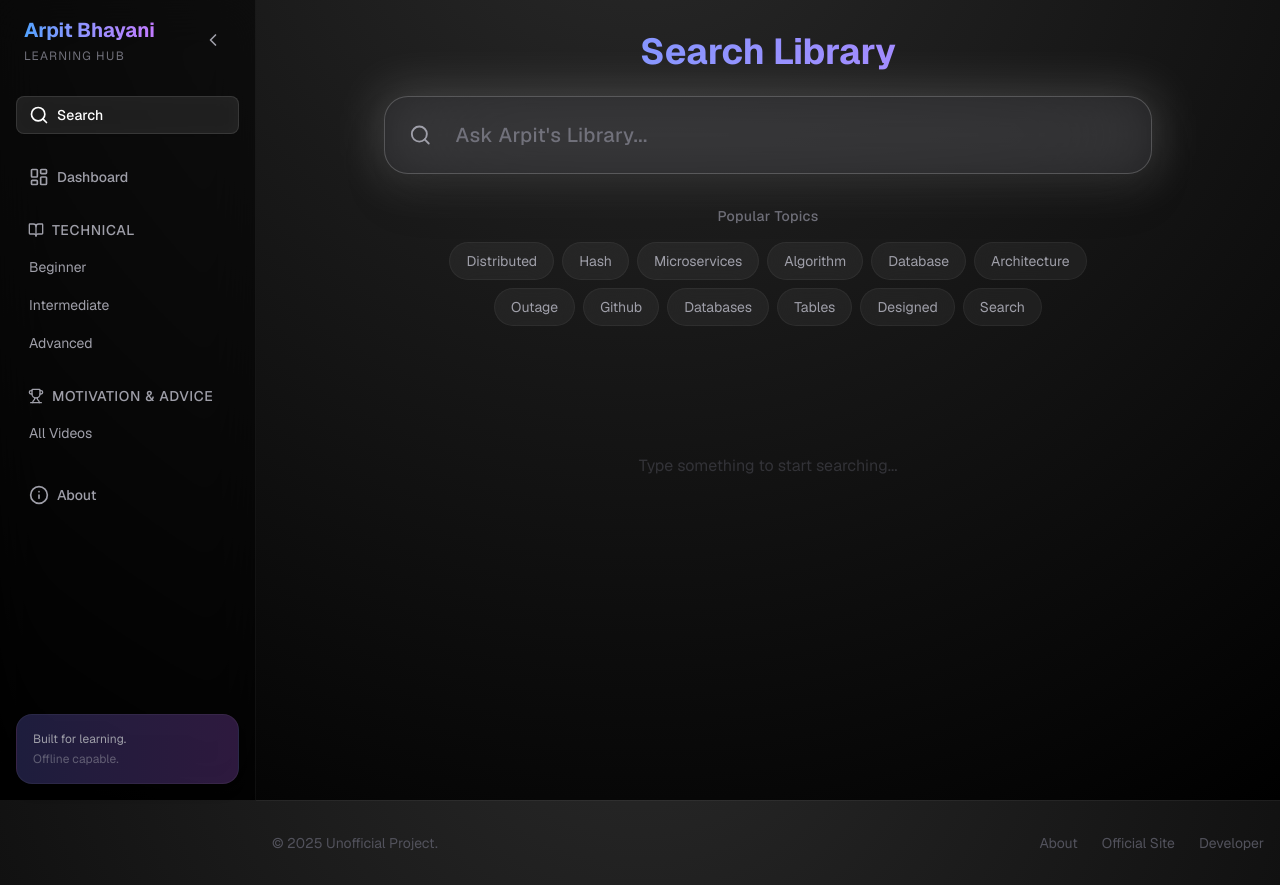
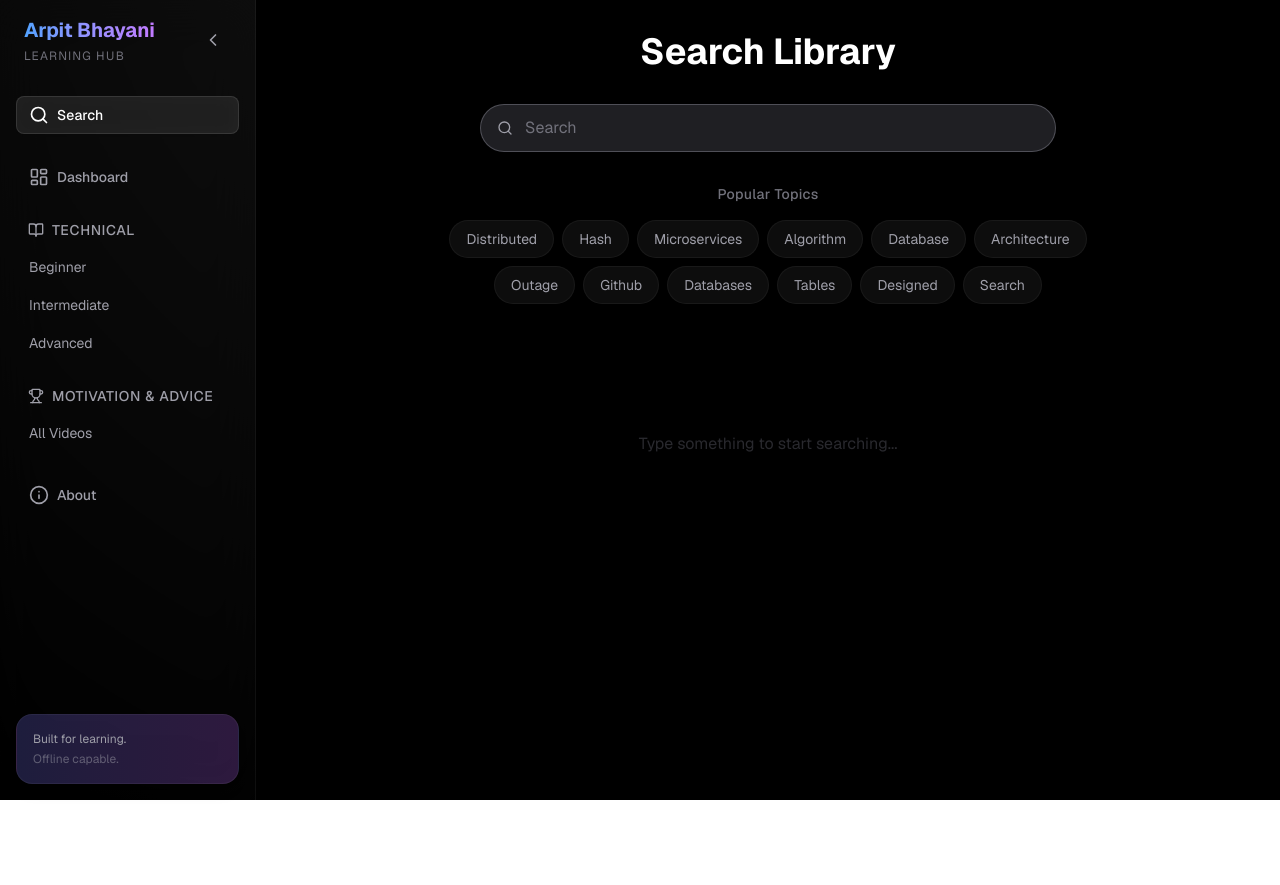
Before and after one commit to Raviikumar001/arpit-bhayani-system-design, a Next.js app: page /search in a window 1280 px wide. After the commit the page ends 800 px from the top, so only its background shows below. Built offline with nearby package versions, Linux system fonts and the light colour scheme.

Commit message:
feat(ui): serch ui changes

```diff
--- a/app/(routes)/search/page.tsx
+++ b/app/(routes)/search/page.tsx
@@ -33,29 +33,26 @@ export default function SearchPage() {
     }, [query]);
 
     return (
-        <div className="p-8 max-w-7xl mx-auto min-h-screen">
+        <div className="min-h-screen bg-black">
+            <div className="p-8 max-w-7xl mx-auto">
                 <div className="mb-12 text-center">
-                <h1 className="text-4xl font-bold bg-linear-to-r from-blue-400 to-purple-400 bg-clip-text text-transparent mb-6">
+                    <h1 className="text-4xl font-bold text-white mb-8">
                         Search Library
                     </h1>
 
-                <div className="max-w-3xl mx-auto relative group z-10">
-                    {/* Clean Tahoe Glass Glow - subtle white ambient light */}
-                    <div className="absolute -inset-0.5 bg-white/20 rounded-2xl opacity-0 group-focus-within:opacity-100 blur-xl transition-opacity duration-500" />
-
-                    {/* Main Input Container - Ultra Glass */}
-                    <div className="relative flex items-center p-1 rounded-3xl bg-zinc-900/40 backdrop-blur-3xl border border-white/10 shadow-2xl group-focus-within:border-white/20 group-focus-within:bg-zinc-800/50 transition-all duration-300">
-
-                        <SearchIcon className="w-6 h-6 text-zinc-400 ml-5 relative z-10" />
+                    {/* Apple Glass Pill Search Bar */}
+                    <div className="max-w-xl mx-auto">
+                        <div className="flex items-center h-12 px-4 rounded-full bg-zinc-800/60 border border-zinc-600/40 backdrop-blur-2xl transition-all duration-200 focus-within:border-zinc-500/60 focus-within:bg-zinc-700/50">
+                            <SearchIcon className="w-4 h-4 text-zinc-400 shrink-0" />
                             <input
                                 type="text"
                                 value={query}
                                 onChange={(e) => setQuery(e.target.value)}
-                            placeholder="Ask Arpit's Library..."
-                            className="w-full bg-transparent border-none focus:outline-none focus:ring-0 text-white text-xl placeholder:text-zinc-500 px-6 py-5 relative z-10 font-medium tracking-wide"
+                                placeholder="Search"
+                                className="w-full bg-transparent border-none focus:outline-none focus:ring-0 text-white text-base placeholder:text-zinc-500 px-3 py-2"
                                 autoFocus
                             />
-                        {isSearching && <Loader2 className="w-6 h-6 text-zinc-400 animate-spin mr-6 relative z-10" />}
+                            {isSearching && <Loader2 className="w-4 h-4 text-zinc-400 animate-spin shrink-0" />}
                         </div>
                     </div>
 
@@ -101,5 +98,6 @@ export default function SearchPage() {
                     </div>
                 )}
             </div>
+        </div>
     );
 }
--- a/app/layout.tsx
+++ b/app/layout.tsx
@@ -35,7 +35,7 @@ export default function RootLayout({
           <main className="flex-1">
             {children}
           </main>
-          <Footer />
+          {/* <Footer /> */}
         </div>
         <MobileNav />
       </body>
```
Lines whose indentation alone changed are shown as unchanged.
